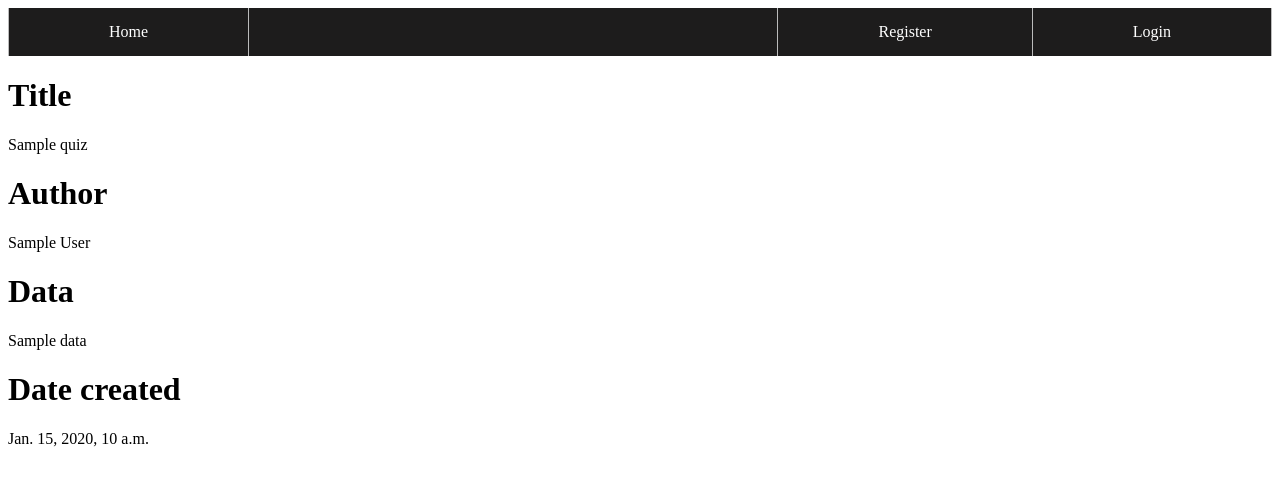
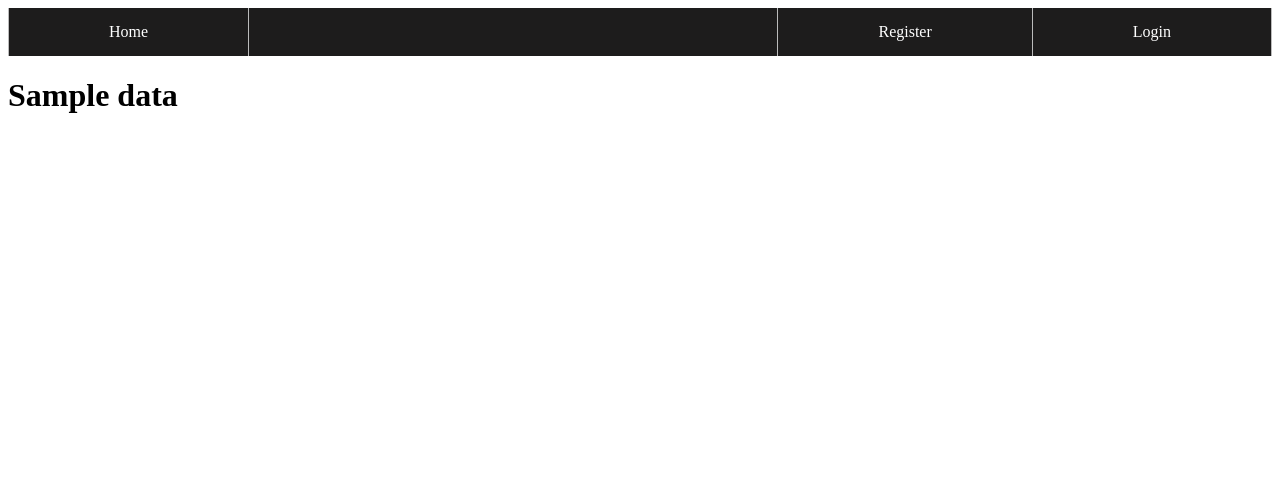
Before and after one commit to ShaneWD/quiz-app, a Django app: template QUIZ_APP/main/templates/main/detail_view.html in a window 1280 px wide. Shown: the top 486 px of the page. Run offline with Django 3.2, Linux system fonts and the light colour scheme; the template is opened without the code that fills it: most values are stand-ins (such as "Sample title", 1, 10 or a date in 2020); data that the repository does not hold is empty; some web fonts are replaced.

Commit message:
adjusted template to previous change

```diff
--- a/QUIZ_APP/main/templates/main/detail_view.html
+++ b/QUIZ_APP/main/templates/main/detail_view.html
@@ -1,20 +1,8 @@
 {% extends 'main.html' %}
 {% block context %}
-
-    <div>
-        <h1>Title</h1>
-        {{quiz.title}}
-    </div>
-    <div>
-        <h1>Author</h1>
-        {{quiz.author}}
-    </div>
-    <div>
-        <h1>Data</h1>
-        {{quiz.data}}
-    </div>
-    <div>
-        <h1>Date created</h1>
-        {{quiz.created}}
-    </div>
+<div>
+    {% for data in all_list%}
+        <h1>{{data}}</h1>
+    {% endfor %}
+</div>
 {% endblock context %}
```
Also changed, not shown: QUIZ_APP/main/templates/main/quiz_list.html (+0 -30 lines).
